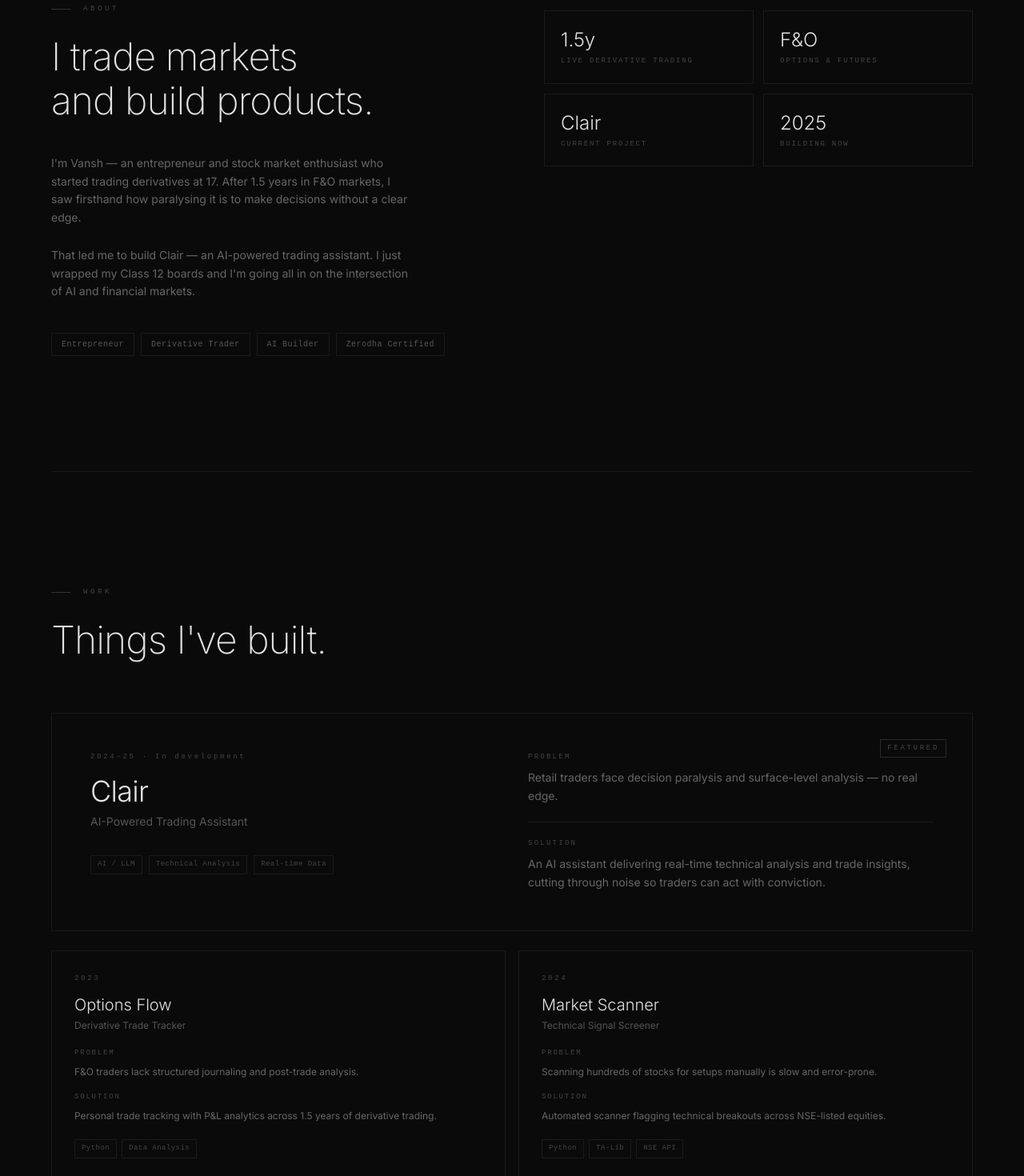
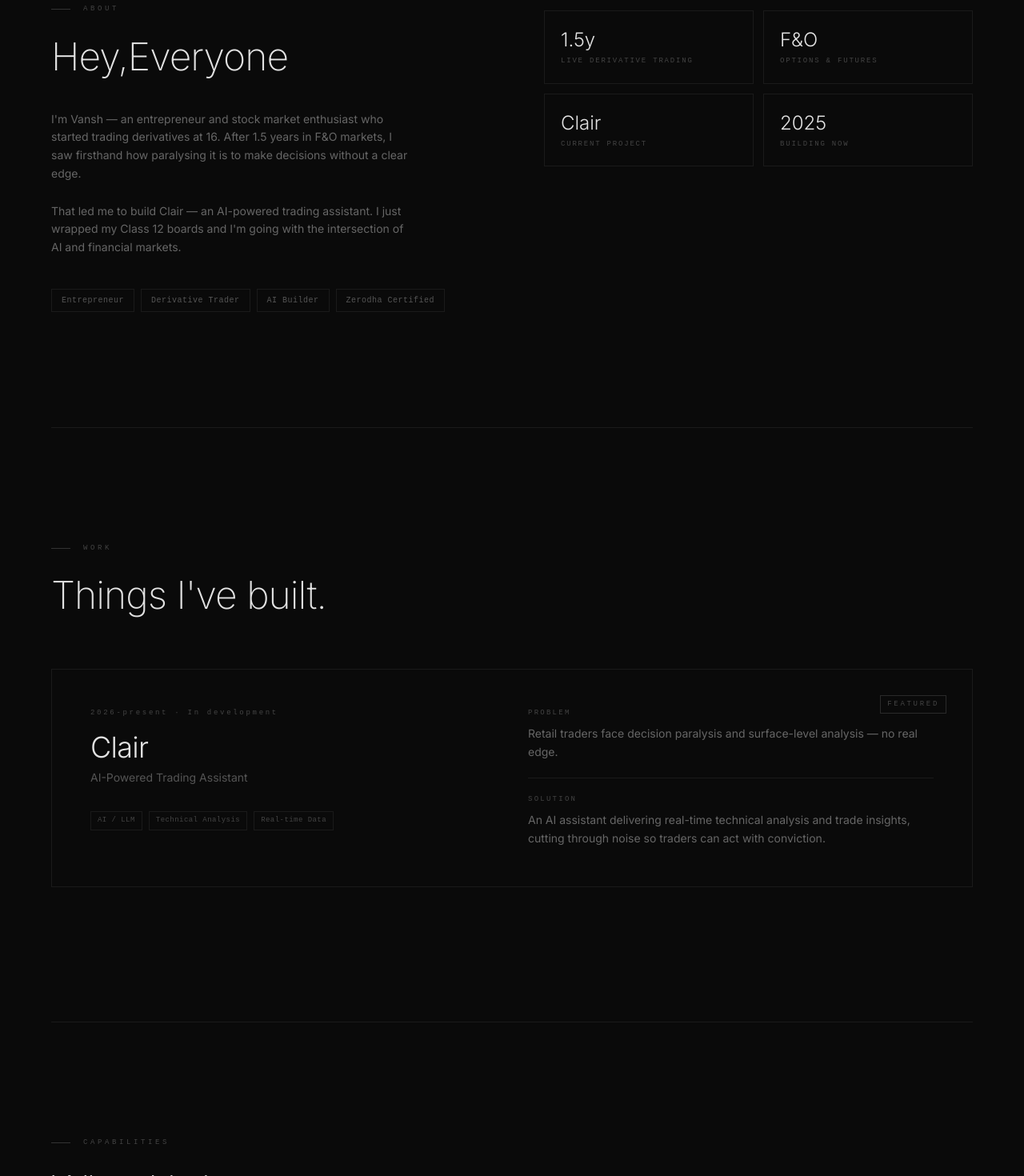
Before and after one commit to VanshxGit-hub/portfolio, a Next.js app: page / in a window 1280 px wide. Shown: the part 940-2410 px from the top of the page at 80% size. Built offline with nearby package versions, Linux system fonts and the light colour scheme.

Commit message:
minimal redesign

```diff
--- a/src/components/About.tsx
+++ b/src/components/About.tsx
@@ -17,14 +17,14 @@ export default function About() {
 
           <Reveal delay={0.1}>
             <h2 className="font-display font-extralight text-4xl md:text-5xl mb-10" style={{ lineHeight: 1.15, letterSpacing: '-0.02em' }}>
-              I trade markets<br />and build products.
+              Hey,Everyone
             </h2>
           </Reveal>
 
           <Reveal delay={0.2}>
             <p className="font-body leading-relaxed text-sm mb-6 max-w-md" style={{ color: '#666' }}>
               I'm Vansh — an entrepreneur and stock market enthusiast who started trading
-              derivatives at 17. After 1.5 years in F&O markets, I saw firsthand how
+              derivatives at 16. After 1.5 years in F&O markets, I saw firsthand how
               paralysing it is to make decisions without a clear edge.
             </p>
           </Reveal>
@@ -32,7 +32,7 @@ export default function About() {
           <Reveal delay={0.25}>
             <p className="font-body leading-relaxed text-sm mb-10 max-w-md" style={{ color: '#666' }}>
               That led me to build Clair — an AI-powered trading assistant. I just wrapped
-              my Class 12 boards and I'm going all in on the intersection of AI and
+              my Class 12 boards and I'm going with the intersection of AI and
               financial markets.
             </p>
           </Reveal>
--- a/src/components/Contact.tsx
+++ b/src/components/Contact.tsx
@@ -68,7 +68,7 @@ export default function Contact() {
           </a>
 
           <div className="font-mono text-[9px] tracking-[0.3em]" style={{ color: '#333' }}>
-            © 2025 Vansh Gupta
+            © 2026 Vansh Gupta
           </div>
         </div>
       </Reveal>
--- a/src/components/Projects.tsx
+++ b/src/components/Projects.tsx
@@ -11,25 +11,9 @@ const projects = [
     problem: 'Retail traders face decision paralysis and surface-level analysis — no real edge.',
     built: 'An AI assistant delivering real-time technical analysis and trade insights, cutting through noise so traders can act with conviction.',
     stack: ['AI / LLM', 'Technical Analysis', 'Real-time Data'],
-    year: '2024–25',
+    year: '2026-present',
     status: 'In development',
     featured: true,
-  },
-  {
-    title: 'Options Flow',
-    subtitle: 'Derivative Trade Tracker',
-    problem: 'F&O traders lack structured journaling and post-trade analysis.',
-    built: 'Personal trade tracking with P&L analytics across 1.5 years of derivative trading.',
-    stack: ['Python', 'Data Analysis'],
-    year: '2023',
-  },
-  {
-    title: 'Market Scanner',
-    subtitle: 'Technical Signal Screener',
-    problem: 'Scanning hundreds of stocks for setups manually is slow and error-prone.',
-    built: 'Automated scanner flagging technical breakouts across NSE-listed equities.',
-    stack: ['Python', 'TA-Lib', 'NSE API'],
-    year: '2024',
   },
 ]
 
```
